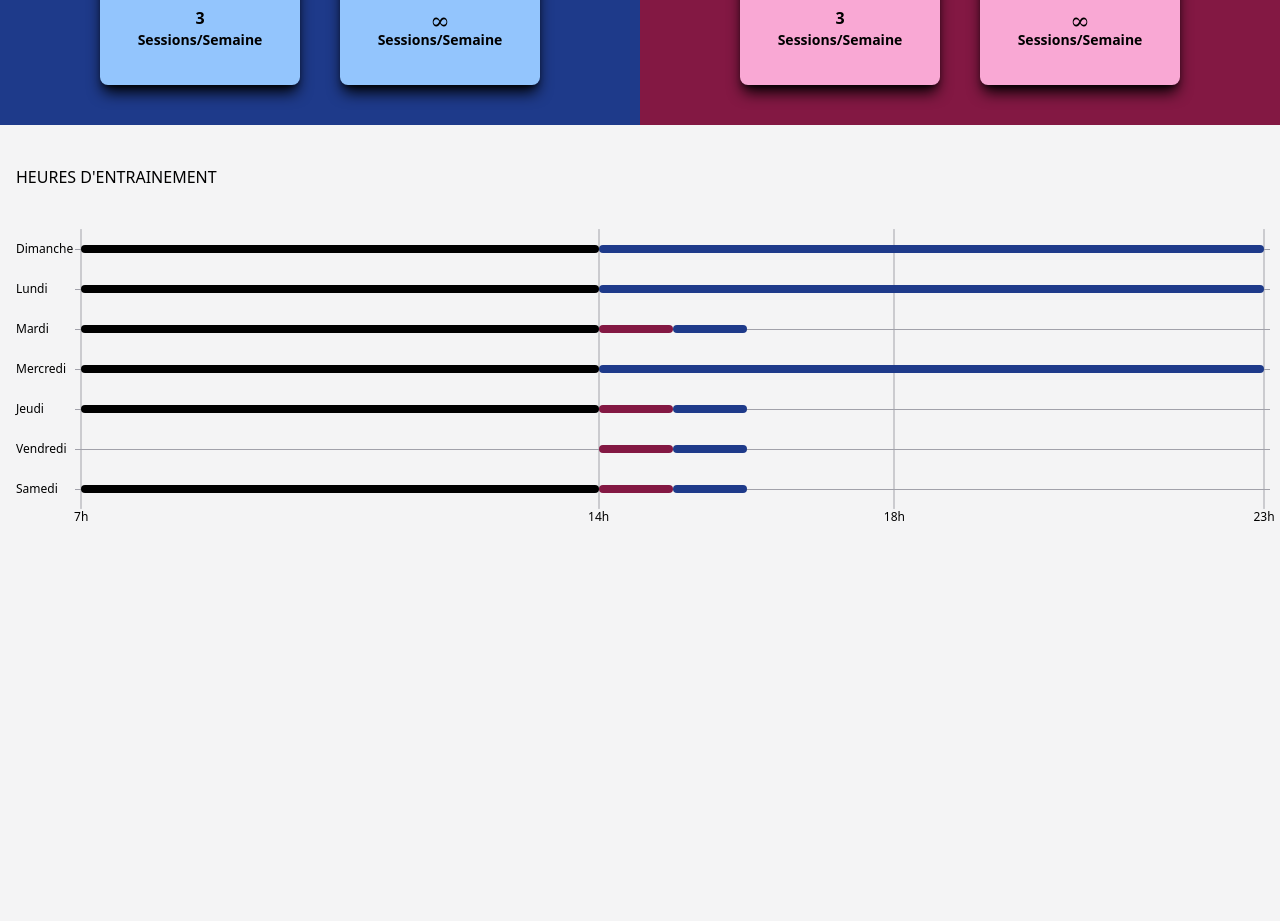
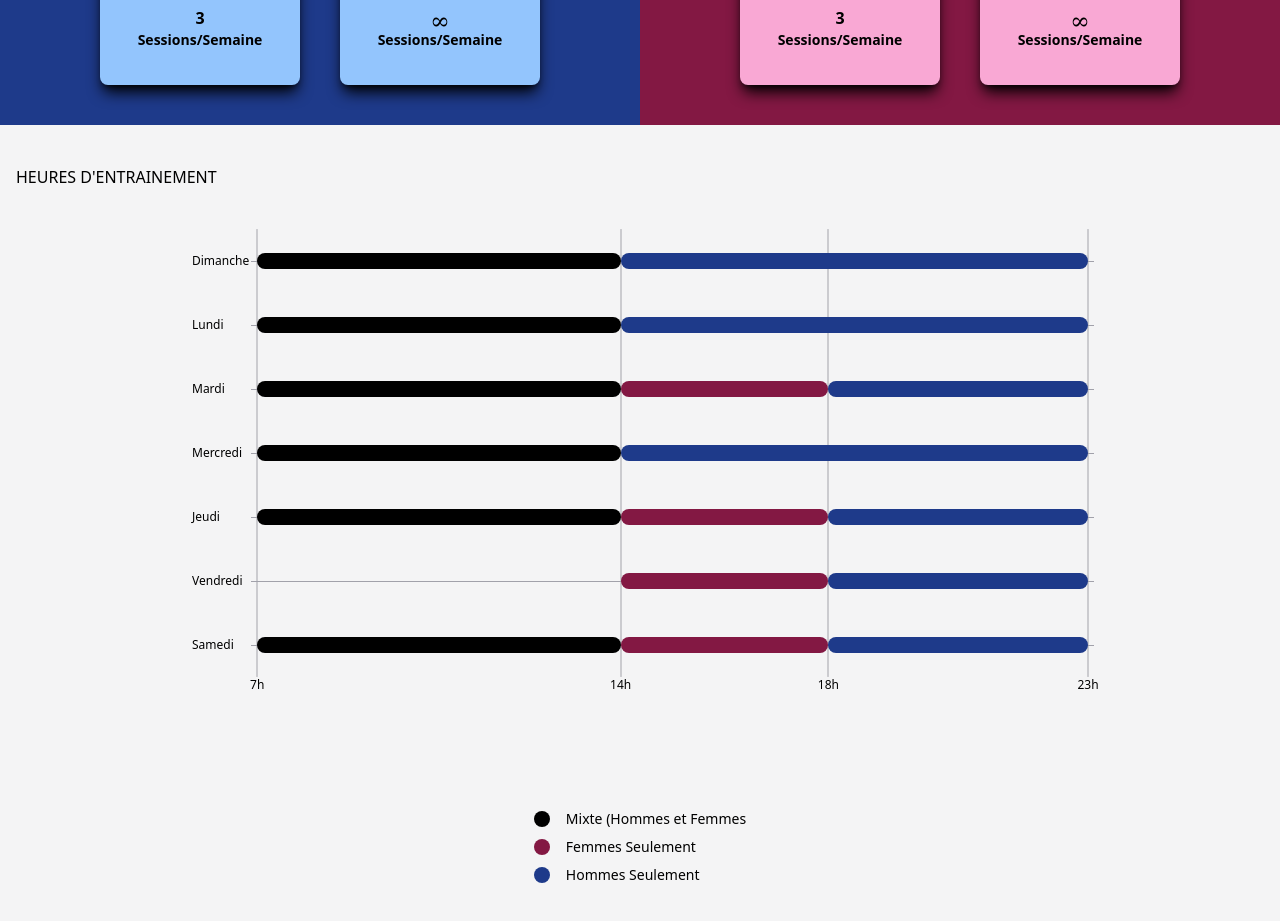
Before and after one commit to HamzaLinge/ares-gym, a Next.js app: page / in a window 1280 px wide. Shown: the part 2580-3501 px from the top of the page. Built offline with nearby package versions, Linux system fonts and the light colour scheme; a web font is replaced by a local one.

Commit message:
Training Hours

```diff
--- a/package.json
+++ b/package.json
@@ -10,6 +10,7 @@
   },
   "dependencies": {
     "autoprefixer": "10.4.14",
+    "clsx": "^2.0.0",
     "eslint": "8.45.0",
     "eslint-config-next": "13.4.12",
     "next": "13.4.12",
@@ -17,6 +18,7 @@
     "react": "18.2.0",
     "react-dom": "18.2.0",
     "react-icons": "^4.10.1",
+    "tailwind-merge": "^1.14.0",
     "tailwindcss": "3.3.3"
   },
   "devDependencies": {}
--- a/src/components/Hours/Day.js
+++ /dev/null
@@ -1,7 +0,0 @@
-import React from "react";
-
-function Day({ day }) {
-  return <p className={"flex h-10 items-center capitalize"}>{day}</p>;
-}
-
-export default Day;
--- a/src/components/Hours/LineHours.js
+++ /dev/null
@@ -1,36 +0,0 @@
-import React from "react";
-
-function LineHours({ nbrExclusiveWomenHours, noMixte }) {
-  return (
-    <div
-      className={
-        "relative flex grid h-10 grow grid-cols-16 content-center items-center"
-      }
-    >
-      <span
-        className={"absolute -left-[6px] -right-[6px] h-[1px] bg-zinc-400"}
-      ></span>
-      <span
-        className={`z-10 col-span-7 h-2 rounded-full ${
-          noMixte ? "bg-transparent" : "bg-black"
-        }`}
-      ></span>
-      {nbrExclusiveWomenHours ? (
-        <>
-          <span
-            className={`col-span-${nbrExclusiveWomenHours} z-10 h-2 rounded-full bg-pink-900`}
-          ></span>
-          <span
-            className={`col-span-${
-              16 - 7 - nbrExclusiveWomenHours
-            } z-10 h-2 rounded-full bg-blue-900`}
-          ></span>
-        </>
-      ) : (
-        <span className={"z-10 col-span-9 h-2 rounded-full bg-blue-900"}></span>
-      )}
-    </div>
-  );
-}
-
-export default LineHours;
--- /dev/null
+++ b/src/components/Hours/Schedule/Day.js
@@ -0,0 +1,12 @@
+import React from "react";
+import { cn } from "../../../../utils";
+
+function Day({ day, unitContainerHeight }) {
+  return (
+    <p className={cn("flex items-center capitalize", unitContainerHeight)}>
+      {day}
+    </p>
+  );
+}
+
+export default Day;
--- /dev/null
+++ b/src/components/Hours/Schedule/LineHours.js
@@ -0,0 +1,50 @@
+import React from "react";
+import { cn } from "../../../../utils";
+
+function LineHours({
+  unitContainerHeight,
+  lineHeight,
+  class_nbrExclusiveWomenHours,
+  boolMix,
+}) {
+  return (
+    <div
+      className={cn(
+        `relative flex grid grow grid-cols-16 content-center items-center`,
+        unitContainerHeight
+      )}
+    >
+      <span
+        className={"absolute -left-[6px] -right-[6px] h-[1px] bg-zinc-400"}
+      ></span>
+      <span
+        className={cn("z-10 col-span-7 rounded-full bg-black", lineHeight, {
+          "bg-transparent": boolMix,
+        })}
+      ></span>
+      {class_nbrExclusiveWomenHours ? (
+        <>
+          <span
+            className={cn(
+              `z-10 rounded-full bg-pink-900`,
+              lineHeight,
+              class_nbrExclusiveWomenHours
+            )}
+          ></span>
+          <span
+            className={cn(
+              `z-10 col-span-5 rounded-full bg-blue-900`,
+              lineHeight
+            )}
+          ></span>
+        </>
+      ) : (
+        <span
+          className={cn("z-10 col-span-9 rounded-full bg-blue-900", lineHeight)}
+        ></span>
+      )}
+    </div>
+  );
+}
+
+export default LineHours;
--- /dev/null
+++ b/src/components/Hours/Schedule/Meta/Index.js
@@ -0,0 +1,26 @@
+import React from "react";
+import LineColor from "@/components/Hours/Schedule/Meta/LineColor";
+
+function Meta({ lineHeight }) {
+  return (
+    <div className={"flex flex-col gap-y-2"}>
+      <LineColor
+        lineHeight={lineHeight}
+        color={"bg-black"}
+        title={"Mixte (Hommes et Femmes"}
+      />
+      <LineColor
+        lineHeight={lineHeight}
+        color={"bg-pink-900"}
+        title={"Femmes Seulement"}
+      />
+      <LineColor
+        lineHeight={lineHeight}
+        color={"bg-blue-900"}
+        title={"Hommes Seulement"}
+      />
+    </div>
+  );
+}
+
+export default Meta;
--- /dev/null
+++ b/src/components/Hours/Schedule/Meta/LineColor.js
@@ -0,0 +1,14 @@
+import React from "react";
+
+import { cn } from "../../../../../utils";
+
+function LineColor({ color, lineHeight, title }) {
+  return (
+    <div className={"flex items-center gap-x-4 text-xs md:text-sm"}>
+      <span className={cn("w-4 rounded-full", color, lineHeight)}></span>
+      <p>{title}</p>
+    </div>
+  );
+}
+
+export default LineColor;
--- /dev/null
+++ b/src/components/Hours/Schedule/index.js
@@ -0,0 +1,73 @@
+import React from "react";
+
+import Day from "@/components/Hours/Schedule/Day";
+import LineHours from "@/components/Hours/Schedule/LineHours";
+import Scale from "@/components/Hours/Schedule/Scale";
+import Meta from "@/components/Hours/Schedule/Meta";
+
+function Schedule() {
+  const unitContainerHeight = "h-16";
+  const lineHeight = "h-4";
+
+  const schedule = [
+    { day: "Dimanche", class_nbrExclusiveWomenHours: null, boolMix: false },
+    { day: "Lundi", class_nbrExclusiveWomenHours: null, boolMix: false },
+    {
+      day: "Mardi",
+      class_nbrExclusiveWomenHours: "col-span-4",
+      boolMix: false,
+    },
+    { day: "Mercredi", class_nbrExclusiveWomenHours: null, boolMix: false },
+    {
+      day: "Jeudi",
+      class_nbrExclusiveWomenHours: "col-span-4",
+      boolMix: false,
+    },
+    {
+      day: "Vendredi",
+      class_nbrExclusiveWomenHours: "col-span-4",
+      boolMix: true,
+    },
+    {
+      day: "Samedi",
+      class_nbrExclusiveWomenHours: "col-span-4",
+      boolMix: false,
+    },
+  ];
+
+  return (
+    <div
+      className={
+        "flex w-full max-w-4xl grow flex-col items-center justify-between"
+      }
+    >
+      <div className={"flex w-full gap-x-2"}>
+        <div className={"grid-rows-7 grid text-xs"}>
+          {schedule.map(({ day }) => (
+            <Day
+              key={day}
+              day={day}
+              unitContainerHeight={unitContainerHeight}
+            />
+          ))}
+        </div>
+        <div className={"grid-rows-7 relative grid grow"}>
+          {schedule.map(({ day, class_nbrExclusiveWomenHours, boolMix }) => (
+            <LineHours
+              key={day}
+              unitContainerHeight={unitContainerHeight}
+              lineHeight={lineHeight}
+              class_nbrExclusiveWomenHours={class_nbrExclusiveWomenHours}
+              boolMix={boolMix}
+            />
+          ))}
+
+          <Scale />
+        </div>
+      </div>
+      <Meta lineHeight={lineHeight} />
+    </div>
+  );
+}
+
+export default Schedule;
--- a/src/components/Hours/index.js
+++ b/src/components/Hours/index.js
@@ -1,41 +1,15 @@
 import React from "react";
-import LineHours from "@/components/Hours/LineHours";
-import Day from "@/components/Hours/Day";
-import Scale from "@/components/Hours/Scale";
+import Schedule from "@/components/Hours/Schedule";
 
 function Hours() {
   return (
-    <section className={"p min-h-screen w-full bg-zinc-100 px-4 py-10"}>
-      <h2 className={"mb-10 uppercase"}>Heures d'Entrainement</h2>
-      <div className={"flex w-full gap-x-2"}>
-        <div className={"grid-rows-7 grid text-xs"}>
-          <Day day={"dimanche"} />
-          <Day day={"lundi"} />
-          <Day day={"mardi"} />
-          <Day day={"mercredi"} />
-          <Day day={"jeudi"} />
-          <Day day={"vendredi"} />
-          <Day day={"samedi"} />
-        </div>
-        <div className={"grid-rows-7 relative grid grow"}>
-          {/* Sunday */}
-          <LineHours />
-          {/* Monday */}
-          <LineHours />
-          {/* Tuesday */}
-          <LineHours nbrExclusiveWomenHours={4} />
-          {/* Wednesday */}
-          <LineHours />
-          {/* Thursday */}
-          <LineHours nbrExclusiveWomenHours={4} />
-          {/* Friday */}
-          <LineHours noMixte={true} nbrExclusiveWomenHours={4} />
-          {/* Saturday */}
-          <LineHours nbrExclusiveWomenHours={4} />
-
-          <Scale />
-        </div>
-      </div>
+    <section
+      className={
+        "flex min-h-screen w-full flex-col items-center bg-zinc-100 px-4 py-10"
+      }
+    >
+      <h2 className={"mb-10 self-start uppercase"}>Heures d'Entrainement</h2>
+      <Schedule />
     </section>
   );
 }
--- /dev/null
+++ b/utils.js
@@ -0,0 +1,6 @@
+import { twMerge } from "tailwind-merge";
+import { clsx } from "clsx";
+
+export function cn(...inputs) {
+  return twMerge(clsx(inputs));
+}
```
Also changed, not shown: src/components/Hours/Schedule/Scale.js (renamed from src/components/Hours/Scale.js).
